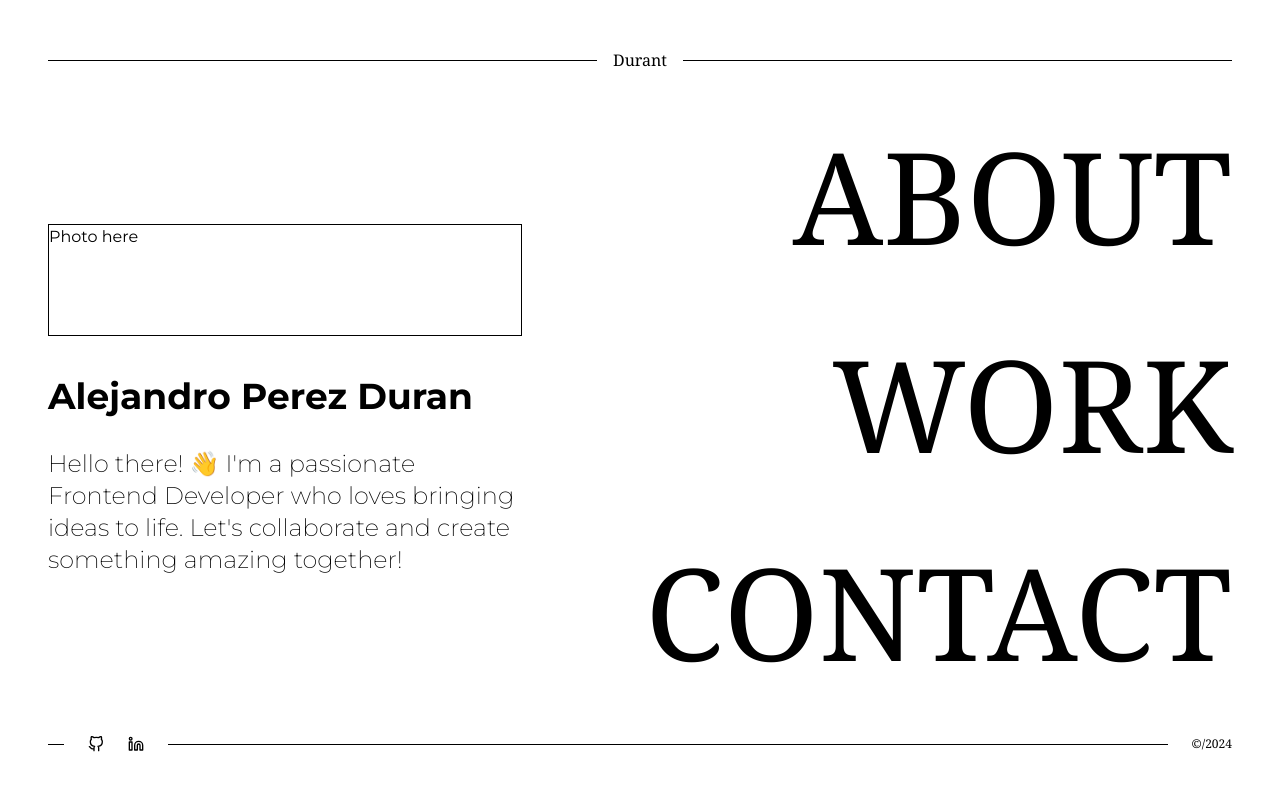
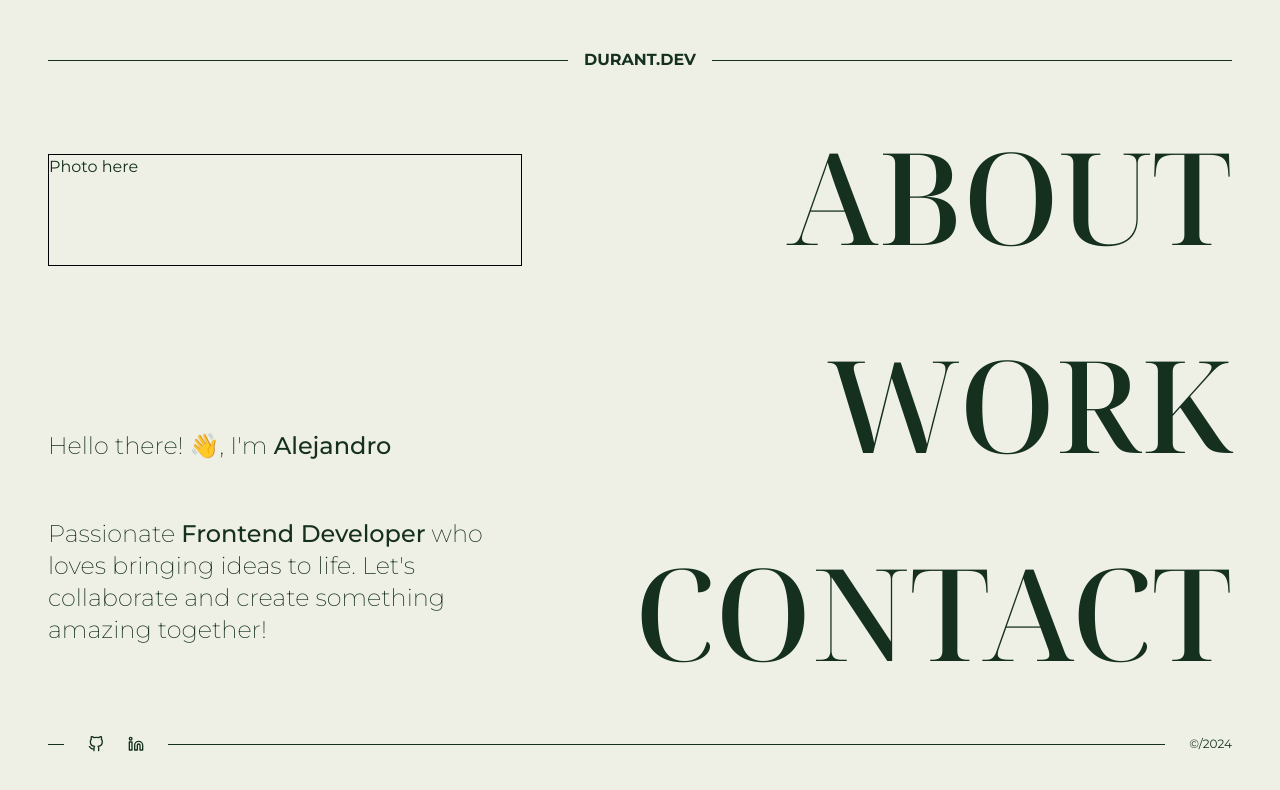
Before and after one commit to durantdurant95/portfolio, a Next.js app: page / in a window 1280 px wide. Shown: the top 790 px of the page. Built offline with nearby package versions, Linux system fonts and the light colour scheme.

Commit message:
Update fonts and colors in layout and page components

```diff
--- /dev/null
+++ b/app/fonts.ts
@@ -0,0 +1,5 @@
+import { Montserrat, Noto_Serif_Display } from "next/font/google";
+
+export const notoSerif = Noto_Serif_Display({ subsets: ["latin"] });
+
+export const montserrat = Montserrat({ subsets: ["latin"] });
--- a/app/layout.tsx
+++ b/app/layout.tsx
@@ -1,42 +1,42 @@
 import { Analytics } from "@vercel/analytics/react";
 import { SpeedInsights } from "@vercel/speed-insights/next";
 import type { Metadata } from "next";
-import { Noto_Serif } from "next/font/google";
 import Link from "next/link";
 import { FiGithub, FiLinkedin } from "react-icons/fi";
+import { montserrat } from "./fonts";
 import "./globals.css";
-
-const notoSerif = Noto_Serif({ subsets: ["latin"] });
 
 export const metadata: Metadata = {
   title: "Durant Portfolio",
-  description: "A place to display my latest work and projects.",
+  description:
+    "The place where you can find my latest work and get to know about me.",
 };
-//Coment here just for fun
 
 const RootLayout = ({ children }: { children: React.ReactNode }) => {
   return (
     <html lang="en">
       <body
-        className={`${notoSerif.className} flex h-screen flex-col p-4 md:p-8 lg:p-12`}
+        className={`${montserrat.className} text-main bg-background flex h-screen flex-col p-4 md:p-8 lg:p-12`}
       >
         <nav className="flex items-center justify-center gap-4">
-          <div className="h-[1px] grow bg-black " />
-          <Link href="/">Durant</Link>
-          <div className="h-[1px] grow bg-black" />
+          <div className="bg-main h-[1px] grow " />
+          <Link className="font-bold" href="/">
+            DURANT.DEV
+          </Link>
+          <div className="bg-main h-[1px] grow" />
         </nav>
         {children}
         <Analytics />
         <SpeedInsights />
         <footer className="flex items-center justify-center gap-6">
-          <div className="h-[1px] w-4 bg-black" />
+          <div className="bg-main h-[1px] w-4" />
           <Link href="https://github.com/durantdurant95">
             <FiGithub />
           </Link>
           <Link href="https://www.linkedin.com/in/alejandro-p%C3%A9rez-dur%C3%A1n-754a8324a/">
             <FiLinkedin />
           </Link>
-          <div className="h-[1px] grow bg-black" />
+          <div className="bg-main h-[1px] grow" />
           <p className="text-xs">©/2024</p>
         </footer>
       </body>
--- a/app/page.tsx
+++ b/app/page.tsx
@@ -1,37 +1,51 @@
-import { Montserrat } from "next/font/google";
 import Link from "next/link";
-
-const sourceCodePro = Montserrat({ subsets: ["latin"] });
+import { notoSerif } from "./fonts";
 
 const Home = () => {
   return (
     <main className="flex grow flex-col gap-10 md:flex-row">
       {/* Name and photo section */}
-      <section
-        className={` ${sourceCodePro.className} flex w-full flex-col justify-center gap-10 md:w-2/5`}
-      >
+      <section className="flex w-full flex-col justify-around md:w-2/5">
         <div className="h-28 w-full border border-black">Photo here</div>
         <div className="">
-          <h1 className="pb-8 text-2xl font-bold md:text-4xl">
-            Alejandro Perez Duran
-          </h1>
+          {/* <h1
+            className={`${notoSerif.className} pb-8 text-2xl font-semibold md:text-5xl`}
+          >
+            ALEJANDRO PEREZ DURAN
+          </h1> */}
+          <h2 className="pb-12 text-2xl font-extralight">
+            Hello there! 👋, I&apos;m
+            <span className="font-medium"> Alejandro</span>
+          </h2>
+          <h2 className="pb-2 text-2xl font-extralight"></h2>
           <h2 className="pb-2 text-2xl font-extralight">
-            Hello there! 👋 I&apos;m a passionate Frontend Developer who loves
-            bringing ideas to life. Let&apos;s collaborate and create something
-            amazing together!
+            Passionate <span className="font-medium">Frontend Developer</span>{" "}
+            who loves bringing ideas to life. Let&apos;s collaborate and create
+            something amazing together!
           </h2>
           <p></p>
         </div>
       </section>
       {/* //TODO Links section */}
-      <section className="flex grow flex-col justify-center gap-4 md:text-right">
-        <Link href="/about" className="text-[16vw] md:text-[10vw]">
+      <section
+        className={`${notoSerif.className} flex grow flex-col justify-center gap-4 text-[16vw] font-medium md:text-right md:text-[10vw]`}
+      >
+        <Link
+          href="/about"
+          className="transition-all hover:scale-[1.02] hover:font-black"
+        >
           ABOUT
         </Link>
-        <Link href="/work" className="text-[16vw] md:text-[10vw]">
+        <Link
+          href="/work"
+          className="transition-all hover:scale-[1.02] hover:font-extrabold"
+        >
           WORK
         </Link>
-        <Link href="/contact" className="text-[16vw] md:text-[10vw]">
+        <Link
+          href="/contact"
+          className="transition-all hover:scale-[1.02] hover:font-extrabold"
+        >
           CONTACT
         </Link>
       </section>
--- a/tailwind.config.ts
+++ b/tailwind.config.ts
@@ -6,6 +6,16 @@ const config: Config = {
     "./components/**/*.{js,ts,jsx,tsx,mdx}",
     "./app/**/*.{js,ts,jsx,tsx,mdx}",
   ],
+  theme: {
+    extend: {
+      colors: {
+        main: "#163020",
+        background: "#EEF0E5",
+        // main: " #F6F1EE",
+        // background: "#113946",
+      },
+    },
+  },
   plugins: [],
 };
 export default config;
```
